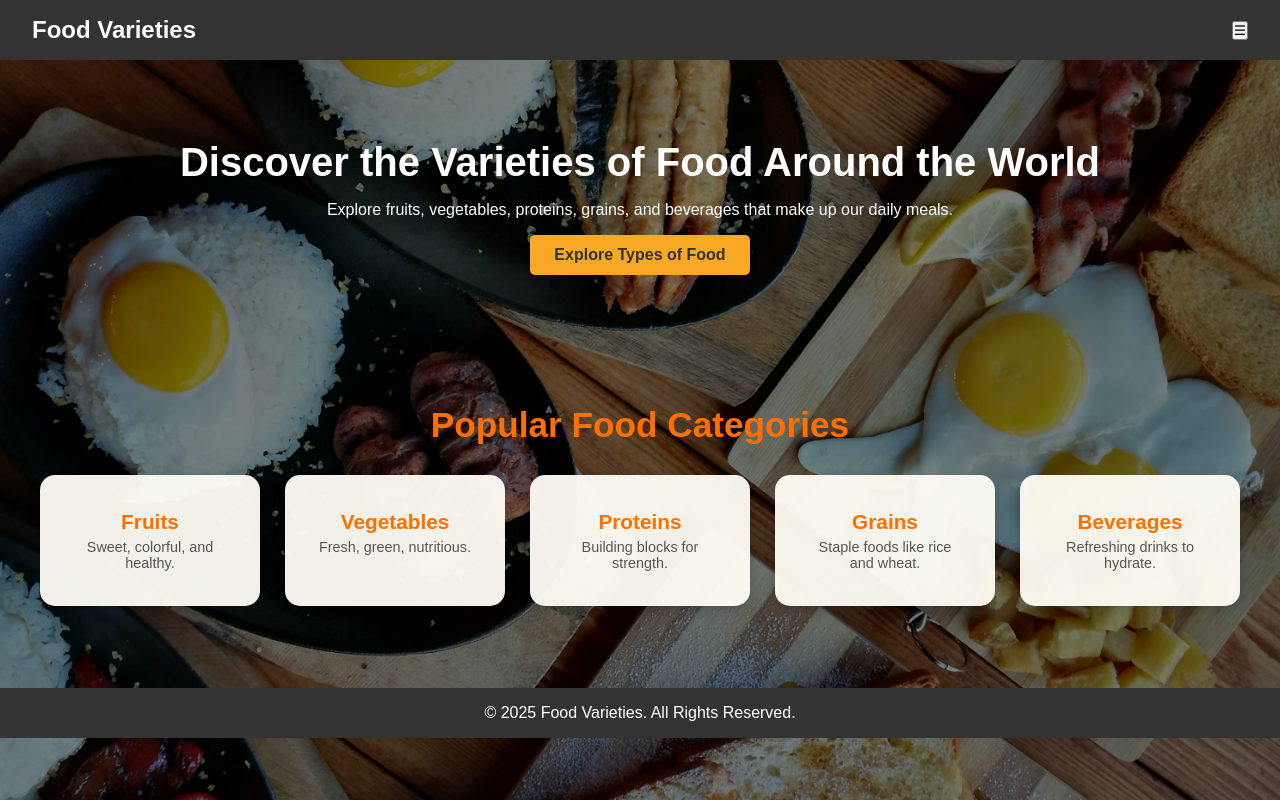
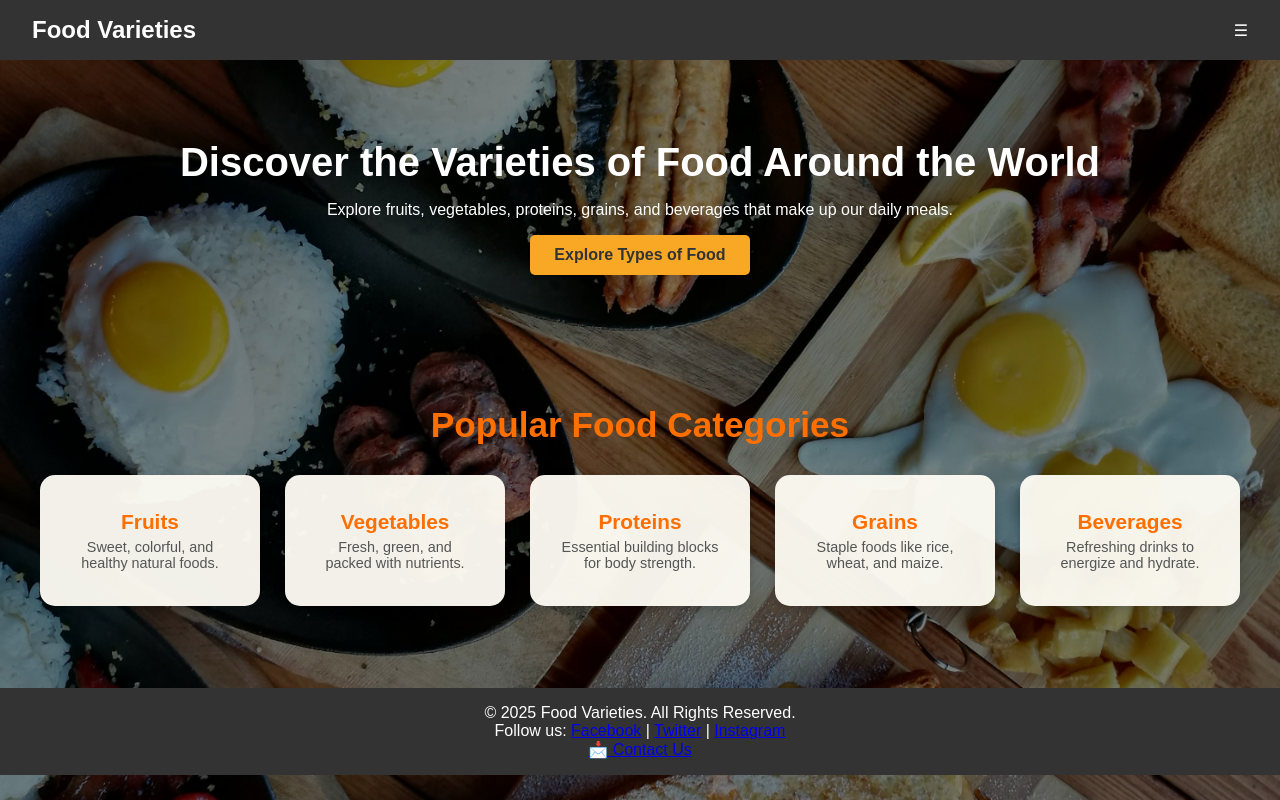
Before and after one commit to Iannjeru/week-8-assignment, a plain HTML site: page index.html in a window 1280 px wide. Drawn offline with Linux system fonts and the light colour scheme.

Commit message:
Optimize images and fix toggle & background

```diff
--- a/index.html
+++ b/index.html
@@ -1,31 +1,27 @@
 <!DOCTYPE html>
 <html lang="en">
 <head>
-  <meta charset="utf-8" />
-  <meta name="viewport" content="width=device-width, initial-scale=1" />
+  <meta charset="UTF-8">
+  <meta name="viewport" content="width=device-width, initial-scale=1.0">
   <title>FOOD VARIETIES</title>
   <link rel="stylesheet" href="css/styles.css">
 </head>
 <body>
   <!-- Header -->
-  <header class="site-header">
+  <header>
     <div class="logo">Food Varieties</div>
-
-    <nav class="main-nav">
+    <nav>
       <ul class="nav-links">
         <li><a href="index.html" class="active">Home</a></li>
         <li><a href="about.html">About</a></li>
         <li><a href="types.html">Types</a></li>
         <li><a href="contact.html">Contact</a></li>
       </ul>
-
-      <!-- Toggle button for small screens -->
-      <button class="menu-toggle" aria-label="Toggle menu">☰</button>
+      <div class="menu-toggle">☰</div>
     </nav>
   </header>
 
   <!-- Hero Section -->
-  <main>
   <section class="hero">
     <h1>Discover the Varieties of Food Around the World</h1>
     <p>Explore fruits, vegetables, proteins, grains, and beverages that make up our daily meals.</p>
@@ -36,21 +32,45 @@
   <section class="categories">
     <h2>Popular Food Categories</h2>
     <div class="category-container">
-        <div class="category-card"><h3>Fruits</h3><p>Sweet, colorful, and healthy.</p></div>
-        <div class="category-card"><h3>Vegetables</h3><p>Fresh, green, nutritious.</p></div>
-        <div class="category-card"><h3>Proteins</h3><p>Building blocks for strength.</p></div>
-        <div class="category-card"><h3>Grains</h3><p>Staple foods like rice and wheat.</p></div>
-        <div class="category-card"><h3>Beverages</h3><p>Refreshing drinks to hydrate.</p></div>
+      <div class="category-card">
+        <h3>Fruits</h3>
+        <p>Sweet, colorful, and healthy natural foods.</p>
+      </div>
+      <div class="category-card">
+        <h3>Vegetables</h3>
+        <p>Fresh, green, and packed with nutrients.</p>
+      </div>
+      <div class="category-card">
+        <h3>Proteins</h3>
+        <p>Essential building blocks for body strength.</p>
+      </div>
+      <div class="category-card">
+        <h3>Grains</h3>
+        <p>Staple foods like rice, wheat, and maize.</p>
+      </div>
+      <div class="category-card">
+        <h3>Beverages</h3>
+        <p>Refreshing drinks to energize and hydrate.</p>
+      </div>
     </div>
   </section>
-  </main>
 
+  <!-- Footer -->
   <!-- Footer -->
 <footer>
   <p>&copy; 2025 Food Varieties. All Rights Reserved.</p>
+  <p>
+    Follow us:
+    <a href="https://www.facebook.com" target="_blank">Facebook</a> |
+    <a href="https://www.twitter.com" target="_blank">Twitter</a> |
+    <a href="https://www.instagram.com" target="_blank">Instagram</a>
+  </p>
+  <p>
+    <a href="contact.html" class="footer-link">📩 Contact Us</a>
+  </p>
 </footer>
 
-  <!-- Minimal script (placed at end so DOM exists) -->
+
   <script src="js/script.js"></script>
 </body>
 </html>
```
Lines whose indentation alone changed are shown as unchanged.
